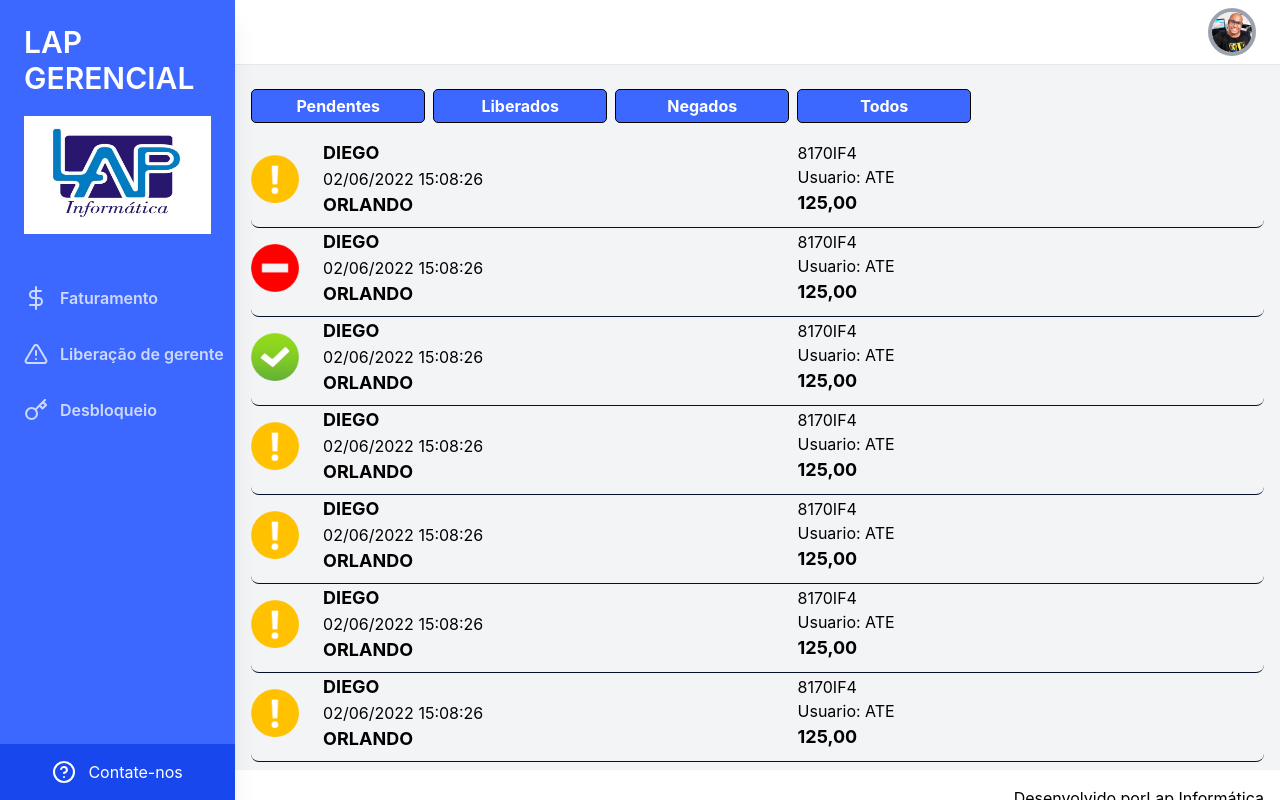
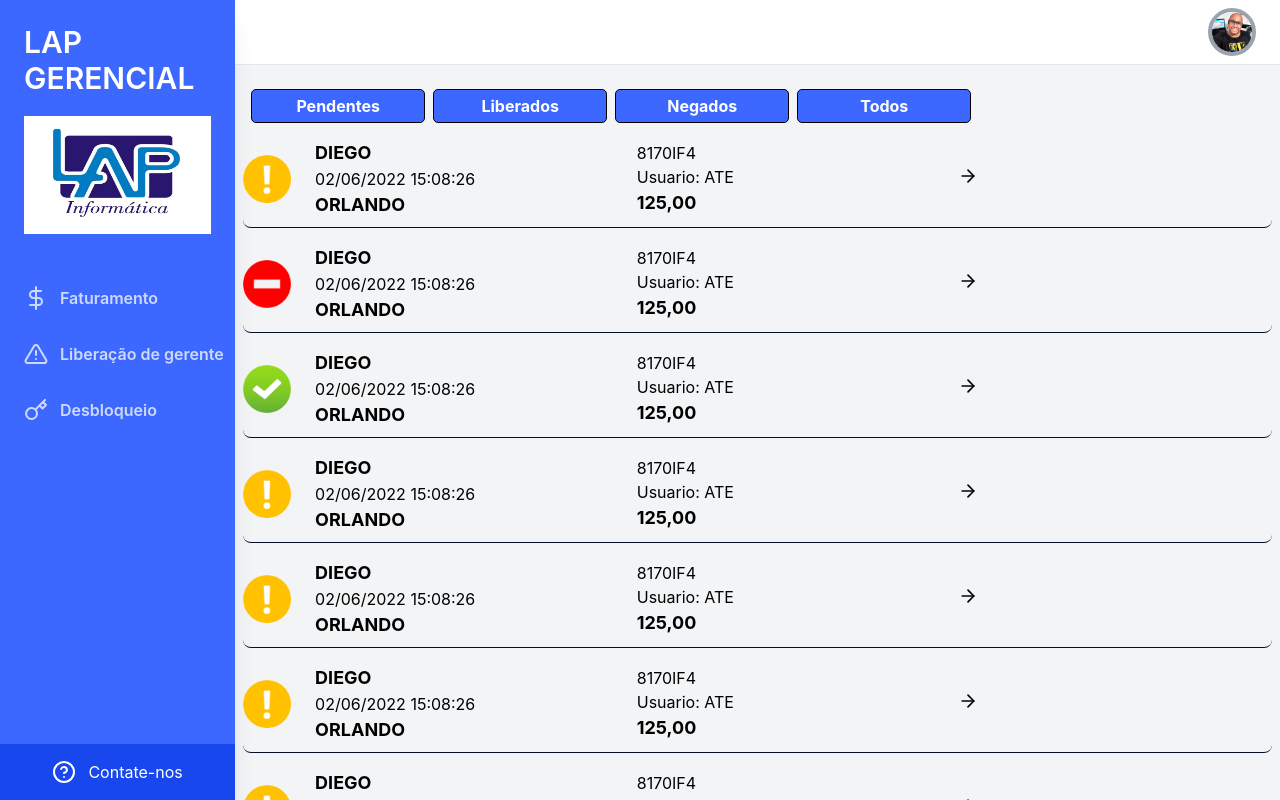
Before and after one commit to thiago-santanna/lap-gerencial-app, a Next.js app: page /liberacao in a window 1280 px wide. Built offline with nearby package versions, Linux system fonts and the light colour scheme.

Commit message:
ajustes no menu e um botao ir para detalhes

```diff
--- a/pages/components/header-mobile/index.tsx
+++ b/pages/components/header-mobile/index.tsx
@@ -47,18 +47,13 @@ const HeaderMobile = () => {
             <span className='self-center'>Lap Gerencial</span>
           </a>
 
-          <button
-            onClick={handleShowMenu}
-            className='text-white text-3xl focus:outline-none'
-          >
-            <div className=''>
+          <button onClick={handleShowMenu} className=''>
+            <div>
               <Menu size={24} color='white' className='mr-3' />
             </div>
           </button>
         </div>
 
-        {/* <!-- Dropdown Nav -->
-            <!-- Quando nao estiver aberto usar hidden  :className="isOpen ? 'flex': 'hidden'"  --> */}
         <nav className={classMenu}>
           <Link href='/faturamento'>
             <a className='flex items-center text-white text-lg opacity-75 hover:opacity-100 py-2 pl-4 nav-item'>
@@ -89,7 +84,7 @@ const HeaderMobile = () => {
           </Link>
 
           <Link href='/contato'>
-            <a className='flex items-center active-nav-link text-white text-lg py-2 pl-4 nav-item'>
+            <a className='flex items-center text-white text-lg opacity-75 hover:opacity-100 py-2 pl-4 nav-item'>
               <HelpCircle size={24} color='white' className='mr-3' />
               Contate-nos
             </a>
--- a/pages/components/liberacao-item/index.tsx
+++ b/pages/components/liberacao-item/index.tsx
@@ -4,6 +4,8 @@ import imgDanied from '../../../public/denied.png'
 import imgaccepted from '../../../public/accepted.png'
 import imgPending from '../../../public/pending.png'
 import { ILiberacaoItem } from '../../../types/liberacao-item'
+
+import { ArrowRight } from 'react-feather'
 
 export default function LiberacaoItem(props: ILiberacaoItem) {
   function handleImageStatus() {
@@ -47,6 +49,11 @@ export default function LiberacaoItem(props: ILiberacaoItem) {
             <span className='text-lg font-bold'>125,00</span>
           </div>
         </div>
+        <div>
+          <button>
+            <ArrowRight size={20} color='#000' className='mr-3' />
+          </button>
+        </div>
       </div>
     </>
   )
--- a/styles/liberacao.module.css
+++ b/styles/liberacao.module.css
@@ -17,7 +17,7 @@
   align-items: center;
   margin-bottom: 1rem;
   padding-bottom: 0.5rem;
-  margin: 0 0.5rem;
+
   border-bottom: 1px solid #060f28;
   border-radius: 0 0 8px 8px;
 }
@@ -50,9 +50,8 @@
     border-radius: 5px;
     padding: 4px 16px;
   }
-
   .containerItem {
     display: grid;
-    grid-template-columns: 4rem 1fr 1fr;
+    grid-template-columns: 4rem 1fr 1fr 1fr;
   }
 }
```
